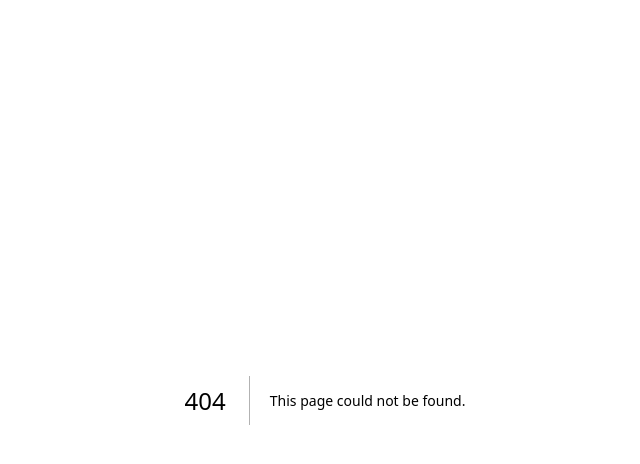
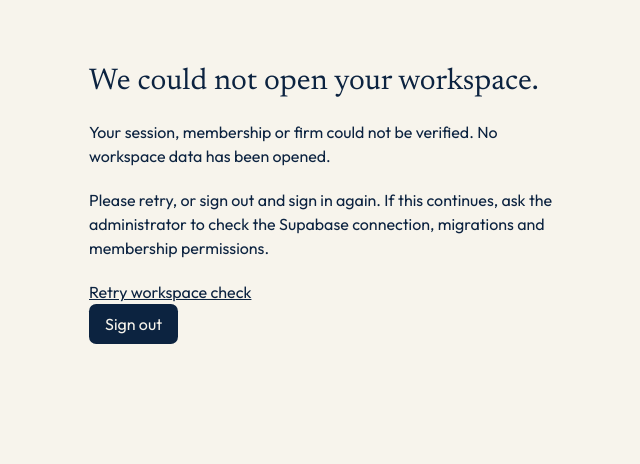
Before and after one commit to rajasusrog/CRM360, a Next.js app: page /auth/problem in a window 1280 px wide. Before the commit this address had no page. Shown: the top 464 px of the page, without its empty margins (315-955 px from the left). Built offline with nearby package versions, Linux system fonts and the light colour scheme.

Commit message:
Show recovery actions for unverified workspace sessions

```diff
--- /dev/null
+++ b/src/app/auth/problem/page.tsx
@@ -0,0 +1,14 @@
+import Link from "next/link";
+import { signOut } from "@/server/actions/auth";
+
+export default function SessionProblemPage() {
+  return (
+    <main className="mx-auto max-w-lg space-y-5 px-5 py-16">
+      <h1 className="font-display text-3xl">We could not open your workspace.</h1>
+      <p>Your session, membership or firm could not be verified. No workspace data has been opened.</p>
+      <p>Please retry, or sign out and sign in again. If this continues, ask the administrator to check the Supabase connection, migrations and membership permissions.</p>
+      <Link className="underline" href="/auth/continue">Retry workspace check</Link>
+      <form action={signOut}><button className="rounded-lg bg-primary px-4 py-2 text-primary-foreground">Sign out</button></form>
+    </main>
+  );
+}
```
